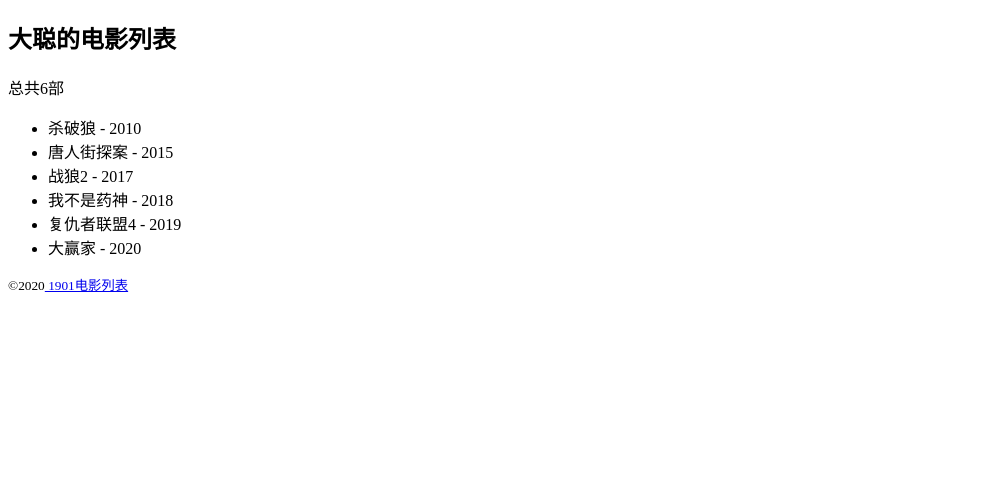
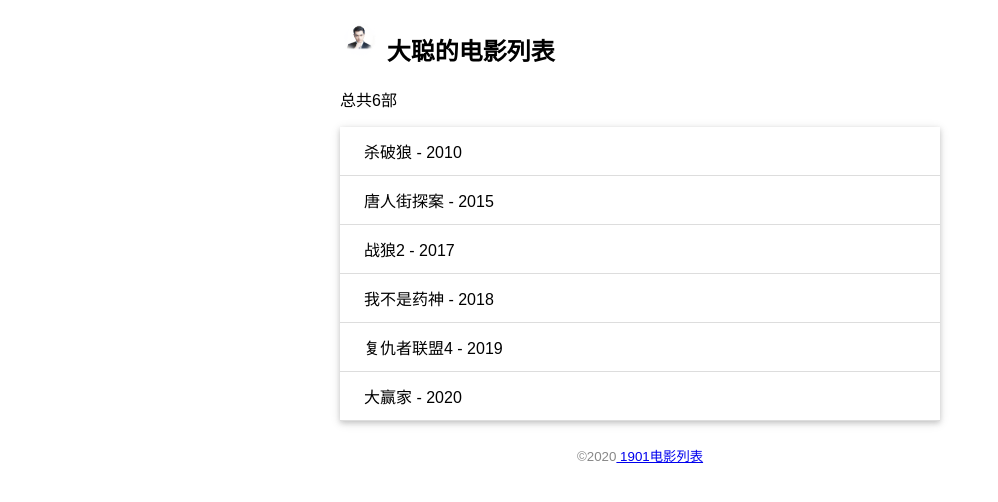
Before and after one commit to zhaoerzong/flask1901, a Flask app: page / in a window 1280 px wide. Shown: the top 502 px of the page, without its empty margins (0-998 px from the left). Run offline with Flask 2, Linux system fonts and the light colour scheme.

Commit message:
Flask静态资源加载

```diff
--- /dev/null
+++ b/day1/watchlist/static/css/style.css
@@ -0,0 +1,41 @@
+/* 页面整体 */
+body{
+    margin: 0 auto;
+    max-width: 600px;
+    font-size: 16px;
+    font-family: Arial, Helvetica, sans-serif;
+}
+
+
+
+
+/* 页脚 */
+footer{
+    color:#888;
+    margin-top:15px;
+    text-align: center;
+    padding: 10px;
+}
+
+/* 头像 */
+.avatar{
+    width: 40px;
+}
+
+
+/* 电影列表 */
+.movie-list{
+    list-style-type: none;
+    padding: 0;
+    margin-bottom: 15px;
+    box-shadow: 0 2px 5px 0 rgba(0,0,0,0.16),0 2px 10px 0 rgba(0,0,0,0.12);
+}
+
+.movie-list li{
+    padding: 12px 24px;
+    border-bottom: 1px solid #dddddd;
+}
+
+.movie-list li:hover{
+    background-color: #105aa3;
+}
--- a/day1/watchlist/templates/index.html
+++ b/day1/watchlist/templates/index.html
@@ -5,12 +5,17 @@
     <meta name="viewport" content="width=device-width, initial-scale=1.0">
     <meta http-equiv="X-UA-Compatible" content="ie=edge">
     <title>{{ name }}的电影列表</title>
+    <link rel="stylesheet" href="{{ url_for('static',filename='css/style.css')}}">
 </head>
 <body>
-    <h2>{{ name }}的电影列表</h2>
+    <h2>
+        <img class='avatar' src="{{ url_for('static',filename='images/2.png') }}" alt="头像">
+        {{ name }}的电影列表
+
+    </h2>
     {# length过滤器获取movies变量长度 #}
     <p>总共{{ movies|length }}部</p>
-    <ul>
+    <ul class="movie-list">
         {% for movie in movies %}
         <li>{{ movie.title}} - {{ movie.year }}</li>
         {% endfor %}
```
Also changed, not shown: day1/watchlist/static/images/2.png (added).
